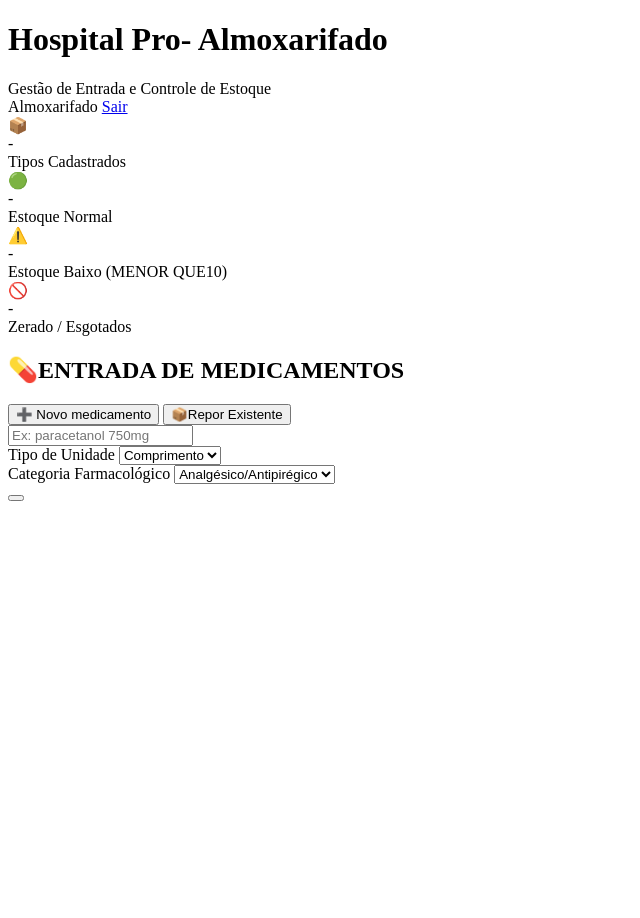
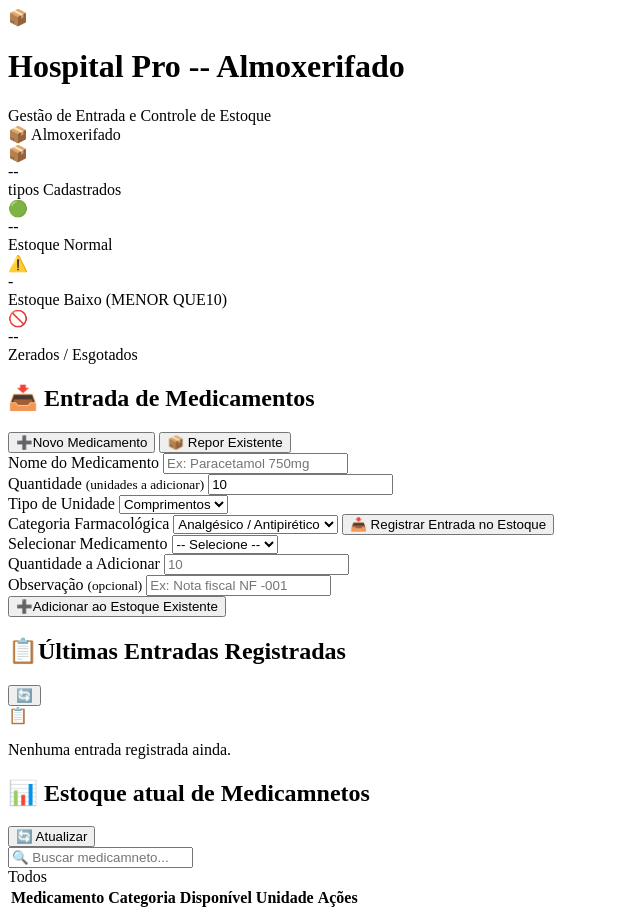
Before and after one commit to bebelle20092020j/render-2-estiliza, a website: page frontend/almoxerifado.html in a window 1280 px wide. Shown: the whole page, without its empty margins (0-640 px from the left). Before the commit the page ends 800 px from the top, so only its background shows below. Drawn offline with Linux system fonts and the light colour scheme.

Commit message:
Update almoxerifado.html

```diff
--- a/frontend/almoxerifado.html
+++ b/frontend/almoxerifado.html
@@ -7,123 +7,232 @@
 </head>
 <body>
 
+<!-- navbar -->
  <header class="navbar">
 <div class="nav-brand">
-            <div class="logo-icon"></div>
-        </div>
-        <h1>Hospital Pro- Almoxarifado</h1>
+    <div class="logo-icon">📦</div>
+<div>
+<h1>Hospital Pro -- Almoxerifado</h1>
 <span>Gestão de Entrada e Controle de Estoque</span>
 </div>
 </div>
-
 <div class="nav-user">
-            <span class="user-pill" id="nomeUsuario">Almoxarifado</span>
-            <a href="index.html" class="btn-nav">Sair</a>
+    <span class="user-pill" id="nomeUsuario">📦 Almoxerifado</span>
 </div>
  </header>
 
  <div class="container">
+
+<!-- ALERTA -->
 <div class="alerta-estoque" id="alertaEstoque"
     style="display:none">
     <strong>Atenção:</strong> <span id="alertaTexto">
 
     </span>
 </div>
+ </div>
 
+<!-- STATS -->
  <div class="stats-bar">
 <div class="stat-card">
     <div class="stat-icon purple">📦</div>
 <div>
-                    <div class="stat-value" id="statItens">-</div>
-                    <div class="stat-label">Tipos Cadastrados</div>
+    <div class="stat-value" id="statItens">--</div>
+    <div class="stat-label">tipos Cadastrados</div>
 </div>
 </div>
-
 <div class="stat-card">
 <div class="stat-icon green">🟢</div>
 <div>
-                    <div class="stat-value" id="statOk">-</div>
+    <div class="stat-value" id="statOk">--</div>
     <div class="stat-label">Estoque Normal</div>
 </div>
 </div>
 
-            <div class="stat-card">
+<div class="stat-card"></div>
 <div class="stat-icon orange">⚠️</div>
-                <div>
+
 <div class="stat-value" id="statBaixo">-</div>
 <div class="stat-label">Estoque Baixo (MENOR QUE10)</div>
 </div>
 </div>
+<div class="stat-card">
 
-            <div class="stat-card">
     <div class="stat-icon red">🚫</div>
     <div>
-                    <div class="stat-value" id="statZerado">-</div>
-                    <div class="stat-label">Zerado / Esgotados</div>
+        <div class="stat-value" id="statZerado">--</div>
+        <div class="stat-label">Zerados / Esgotados</div>
+    </div>
+</div>
+</div>
+
+<!-- MAIN GRID -->
+ <div class="main-grid">
+
+<!-- --- COLUNA ESQUERDA: FORMULÁRIO ENTRADA --- -->
+<div class="card">
+    <div class="card-header">
+        <h2>📥 Entrada de Medicamentos</h2>
+    </div>
+
+    <div class="card-body">
+
+
+        <!-- Tabs: Novo ou Repor -->
+<div class="entrada-tabs">
+    <button class="tab-btn active" id="tabNovo"
+    onclick="setTab('novo')">➕Novo
+    Medicamento</button>
+    <button class="tab-btn" id="tabRepor" onclick="setTab('repor')">📦 Repor Existente</button>
+</div>
+
+      <!-- PAINEL: Cadastrar Novo -->
+       <div id="painelNovo">
+        <div class="form-group">
+            <label for="emNome">Nome do Medicamento</label>
+            <input type="text" id="emNome" class="form-control"
+            placeholder="Ex: Paracetamol 750mg"
+            autocomplete="off">
+        </div>
+
+<div class="form-group">
+    <label for="emQtd">Quantidade
+        <small>(unidades a adicionar)</small></label>
+        <input type="number" id="emQtd" class="form-control"
+        value="10" min="1">
+</div>
+
+<div class="form-group">
+    <label for="emUnidade">Tipo de Unidade</label>
+    <select id="emUnidade" class="form-control">
+        <option value="comprimidos">Comprimentos</option>
+        <option value="cápsulas">Cápsulas</option>
+        <option value="frascos">Frascos</option>
+        <option value="ampolas">Ampolas</option>
+        <option value="saches">Saches</option>
+        <option value="Unidades">Unidades</option>
+    </select>
+</div>
+
+<div class="form-group">
+    <label for="emCategoria">Categoria
+        Farmacológica</label>
+        <select id="emCategoria" class="form-control">
+            <option value="Analgésico/Antipirético">
+                Analgésico /
+                Antipirético</option>
+                <option value="Antibiótico">Antibiótico</option>
+                <option value="Anti-inflamatório">Anti-inflamatório</option>
+                <option value="Antialérgico">Antialérgico</option>
+                <option value="protetor gástrico">Protetor
+                    gástrico</option>
+                    <option value="antiespamódico">
+                        Antiespamódico</option>
+                        <option value="Antiemético">Antiemético</option>
+                        <option value="Solução">Solução</option>
+                        <option value="Vitamina/Suplemento">Vitamina /
+                            Suplemento</option>
+                            <option value="Geral">Geral</option>
+        </select>
+
+<button class="btn-full btn-purple" onclick="darEntrada()">
+                    📥 Registrar Entrada no Estoque
+                </button>
+            </div>
+
+            <!-- PAINEL: Repor Existente -->
+             <div class="form-group">
+                <label for="selReporMed">Selecionar Medicamento
+
+                </label>
+
+                <select id="selReported" class="form-control">
+                    <option value="">-- Selecione --</option>
+                </select>
+             </div>
+             <div class="form-group">
+                <label for="reporQtd">Quantidade a
+                    Adicionar</label>
+                    <input type="text" id="reporObs"
+                    class="form-control" placeholder="10" min="1">
+             </div>
+
+<div class="form-group">
+    <label for="reporObs">Observação <small>
+        (opcional)</small></label>
+        <input type="text" id="reporObs"
+        class="form-control" placeholder="Ex: Nota fiscal NF -001">
+</div>
+<button class="btn-full btn-purple"
+onclick="reporEstoque()">
+➕Adicionar ao Estoque Existente
+</button>
+        </div>
+     </div>
+
+<!-- Histórico de Entradas -->
+  <div class="card" style="margin-top:20px">
+    <div class="card-header">
+        <h2>📋Últimas Entradas Registradas</h2>
+        <button class="btn-sm btn-secondary"
+        onclick="carregarHistoricoEntradas()">🔄️</button>
+    <div class="empty-state">
+        <div class="empty-icon">📋</div>
+        <p>Nenhuma entrada registrada ainda.</p>
     </div>
   </div>
  </div>
 </div>
-<!-- __ MAIN GRID__-->
- <div class="main-grid">
 
-    <!--__ Coluna esquerda: formulário entrada-->
+<!-- Coluna Direita: Estoque Atual -->
  <div>
     <div class="card">
         <div class="card-header">
-                <h2>💊ENTRADA DE MEDICAMENTOS</h2>
+            <h2>📊 Estoque atual  de Medicamnetos</h2>
+            <button class="btn-sm btn-secondary"
+            onclick="carregarEstoque()">🔄️ Atualizar</button>
         </div>
         <div class="card-body">
 
-                <!-- tabs:Novo ou Repor-->
-                 <div class="entrada-tabs">
-                    <button class="tabs-btn active" id="tabNovo"
-                    onclick="setTab('novo')">➕ Novo medicamento </button>
-                    <button Class="tab-btn" id="tabRepor" onclick="setTab('repor')">📦Repor Existente</button>
+            <div class="search-bar">
+                <input type="text" class="search-input"
+                id="buscaMed" placeholder="🔍 Buscar medicamneto..."
+                oninput="filtrarTabela()">
             </div>
 
-                 <!--painel: cadastrar novo-->
-                 <div class="form-group">
-                    <label for ="form-group">
-                        <input type="text" id="emNome" class="form-control"
-                        placeholder="Ex: paracetanol 750mg"
-                        autocomplete="off">
-                    </div>
-                        <div class="form-group">
-                            <label for="emUnidade">Tipo de Unidade</label>
-                            <select id="emUnidade" class="form-control">
-                                <option value="comprimento">Comprimento</option>
-                                <option value="cápsulas">Cápsulas</option>
-                                <option value="frascos">frascos</option>
-                                <option value="ampolas">ampolas</option>
-                                <option value="sachês">sachês</option>
-                                <option value="unidades">unidades</option>
-                            </select>
+<div class="filter-chips" id="filterchips">
+    <span class="chip active" onclick="setFiltro
+    ('todos', this)">Todos</span>
 </div>
 
-                         <div class="form-group">
-                            <label for="emCategorias">Categoria Farmacológico</label>
-                            <select id="emCategorias" class="form-control">
-                                <option value="Analgésico/Antipirégico">Analgésico/Antipirégico</option>
-                                <option value="Antibótico">Antibótico</option>
-                                <option value="Anti-inflamatório">Anti-inflamatório</option>
-                                <option value="Antialérgico">Antialérgico</option>
-                                <option value="Protetor Gástrico">Protetor Gástrico</option>
-                                <option value="Antiespasmódico">Antiespasmódico</option>
-                                <option value="Antimético">Antimético</option>
-                                <option value="Solução">Solução</option>
-                                <option value="Vitamina/Suplemento">Vitamina/Suplemento</option>
-                            </select>
+<div style="overflow-x: auto;">
+    <table class="estoque-table">
+        <thead>
+            <tr>
+                <th>Medicamento</th>
+                <th>Categoria</th>
+                <th>Disponível</th>
+                <th>Unidade</th>
+                <th style="text-align: right;">Ações</th>
+            </tr>
+        </thead>
+    </table>
 </div>
 
-                        <button class="btn-full btn"></button>
-
-                        <div id="painelRepor">
-                            <!--Histórico de entradas-->
-
-
-
-                        <div class="filter-"></div>
         </div>
     </div>
  </div>
+
+
+</div>
+
+
+</div>
+</div>
+</div>
+</div>
+ </div>
+
+
+</body>
+</html>
```
Lines whose indentation alone changed are shown as unchanged.
